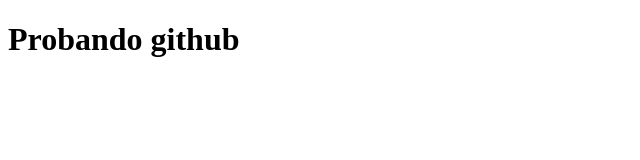
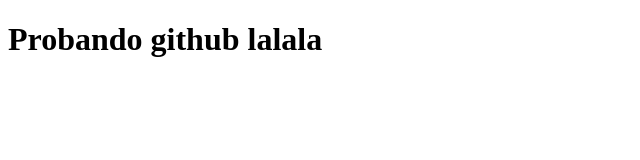
Before and after one commit to yamibarral/PruebaGit, a plain HTML site: page index.html in a window 1280 px wide. Shown: the whole page, without its empty margins (0-640 px from the left). Drawn offline with Linux system fonts and the light colour scheme.

```diff
--- a/index.html
+++ b/index.html
@@ -6,6 +6,6 @@
     <title>Yamila Barral, prácticas</title>
 </head>
 <body>
-    <h1>Probando github</h1>
+    <h1>Probando github lalala</h1>
 </body>
 </html>
```
